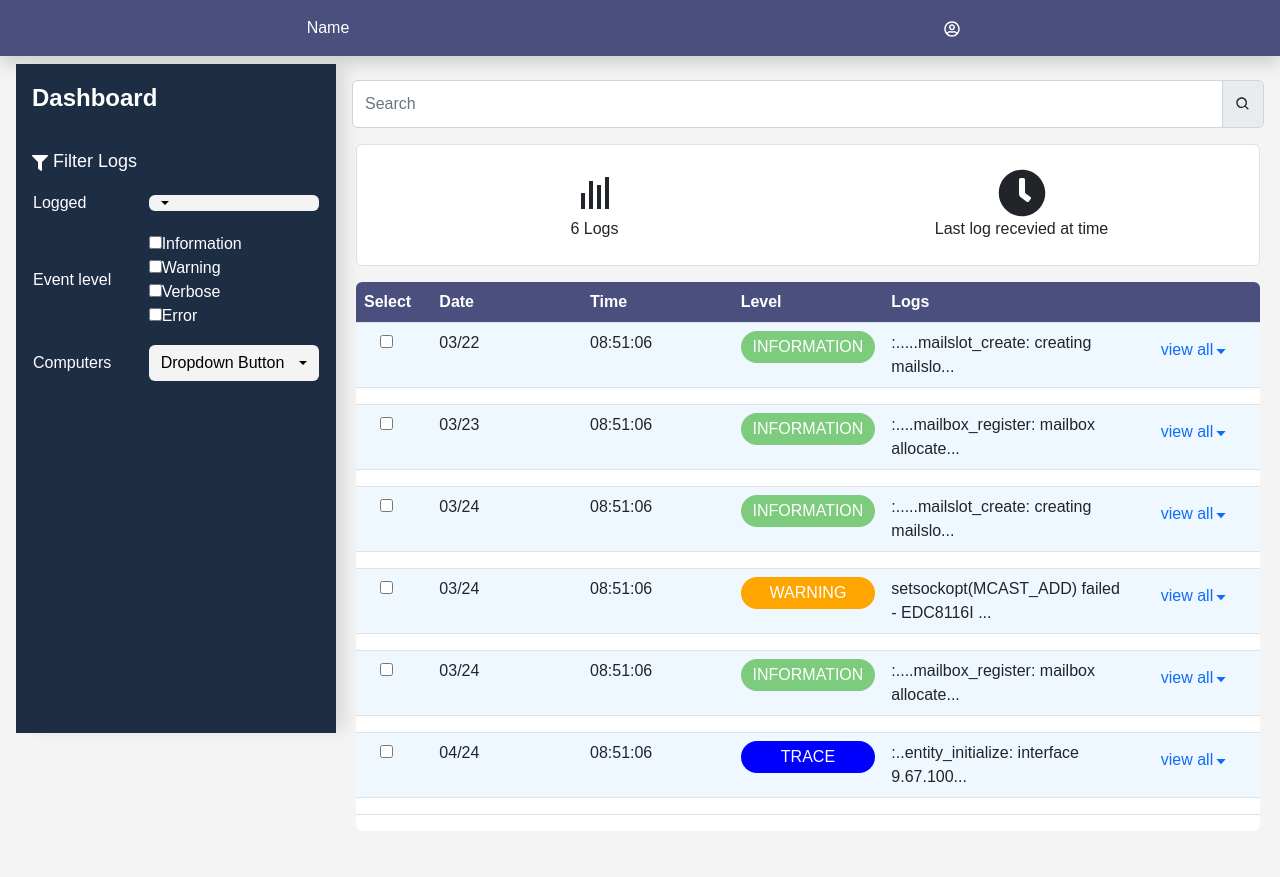
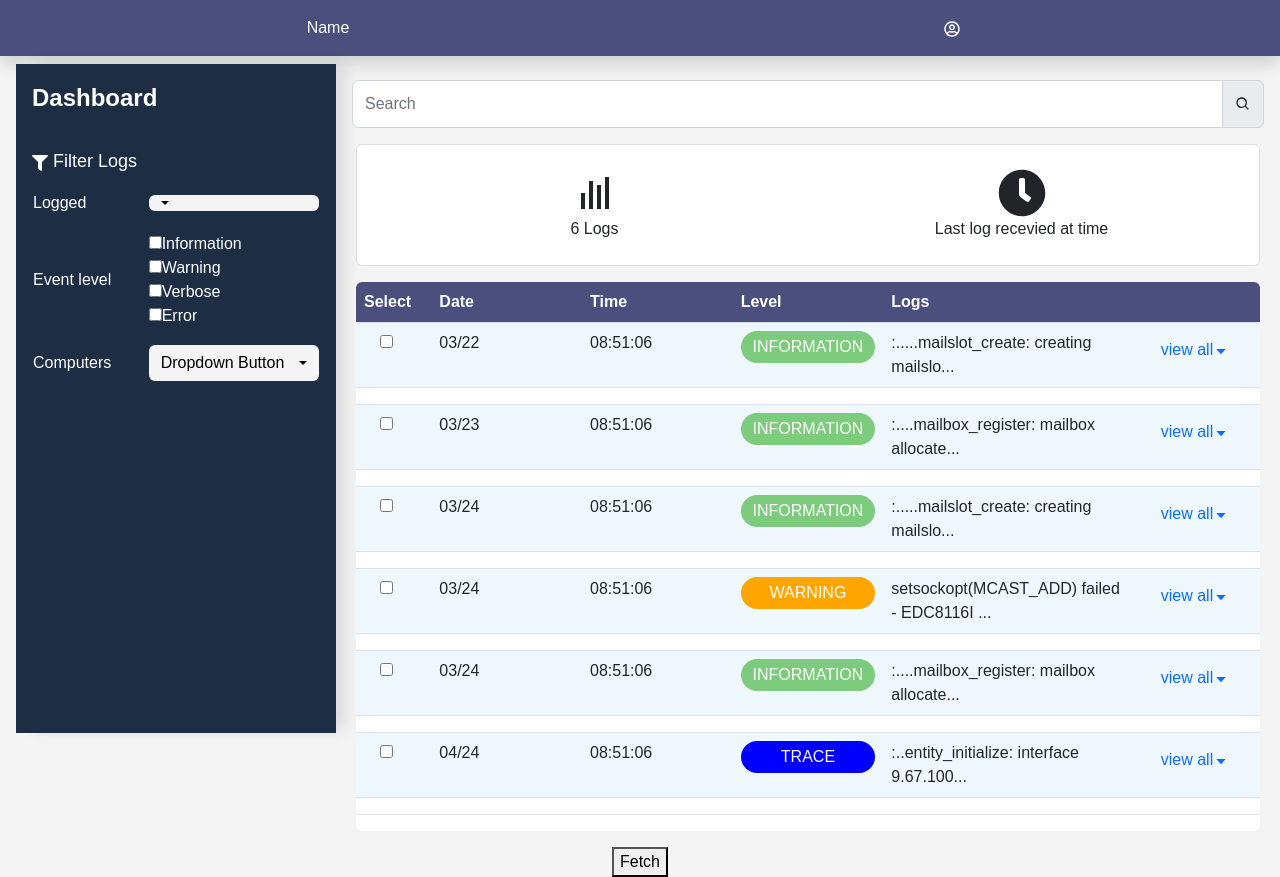
Before and after one commit to XTiNCT-7/LogFeed, a React (Create React App) app: page / in a window 1280 px wide. Before the commit the page ends 847 px from the top, so only its background shows below. Built offline with nearby package versions, Linux system fonts and the light colour scheme.

Commit message:
add initial fetch Components

```diff
--- a/package.json
+++ b/package.json
@@ -6,6 +6,7 @@
     "@testing-library/jest-dom": "^5.16.5",
     "@testing-library/react": "^13.4.0",
     "@testing-library/user-event": "^13.5.0",
+    "cors": "^2.8.5",
     "react": "^18.2.0",
     "react-bootstrap": "^2.7.4",
     "react-dom": "^18.2.0",
--- a/src/Components/Home.jsx
+++ b/src/Components/Home.jsx
@@ -4,6 +4,7 @@ import Sidebar from './Sidebar/Sidebar';
 import Log from './LogItem/Log';
 
 import './home.css';
+import LogFetcher from '../Service/LogFetcher';
 
 const Home=()=>{
 
@@ -28,6 +29,7 @@ const Home=()=>{
                 </section>
                 </div>
             </main>
+            <LogFetcher/>
         </>
   )
 }
--- /dev/null
+++ b/src/Service/LogFetcher.jsx
@@ -0,0 +1,29 @@
+import React from "react";
+
+
+
+const LogFetcher = () => {
+    const handleClick = async()=>{
+        try {
+            const res = await fetch('http://localhost:3001/log');
+            const logText = await res.text();
+            console.log(logText);
+            const logData = parseLogData(logText);
+            console.log(logData);
+        } catch (error) {
+            console.error("error reading file", error);
+        }
+    };
+
+    const parseLogData = (logText)=>{
+        return logText;
+    }
+
+  return (
+    <div>
+      <button onClick={handleClick}>Fetch</button>
+    </div>
+  );
+};
+
+export default LogFetcher;
```
Also changed, not shown: 1 other file (tests, documents, lock files or other folders).
